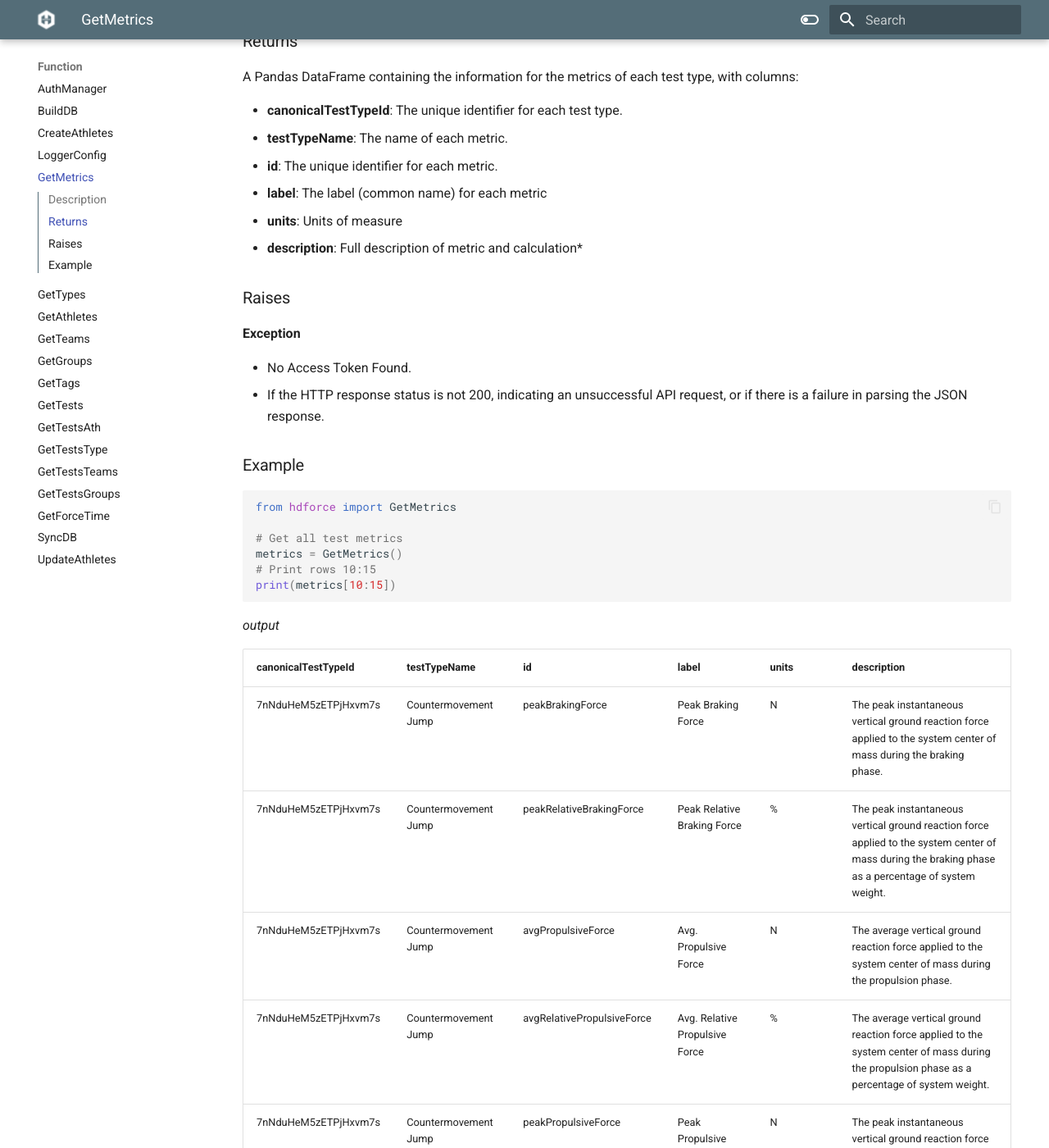
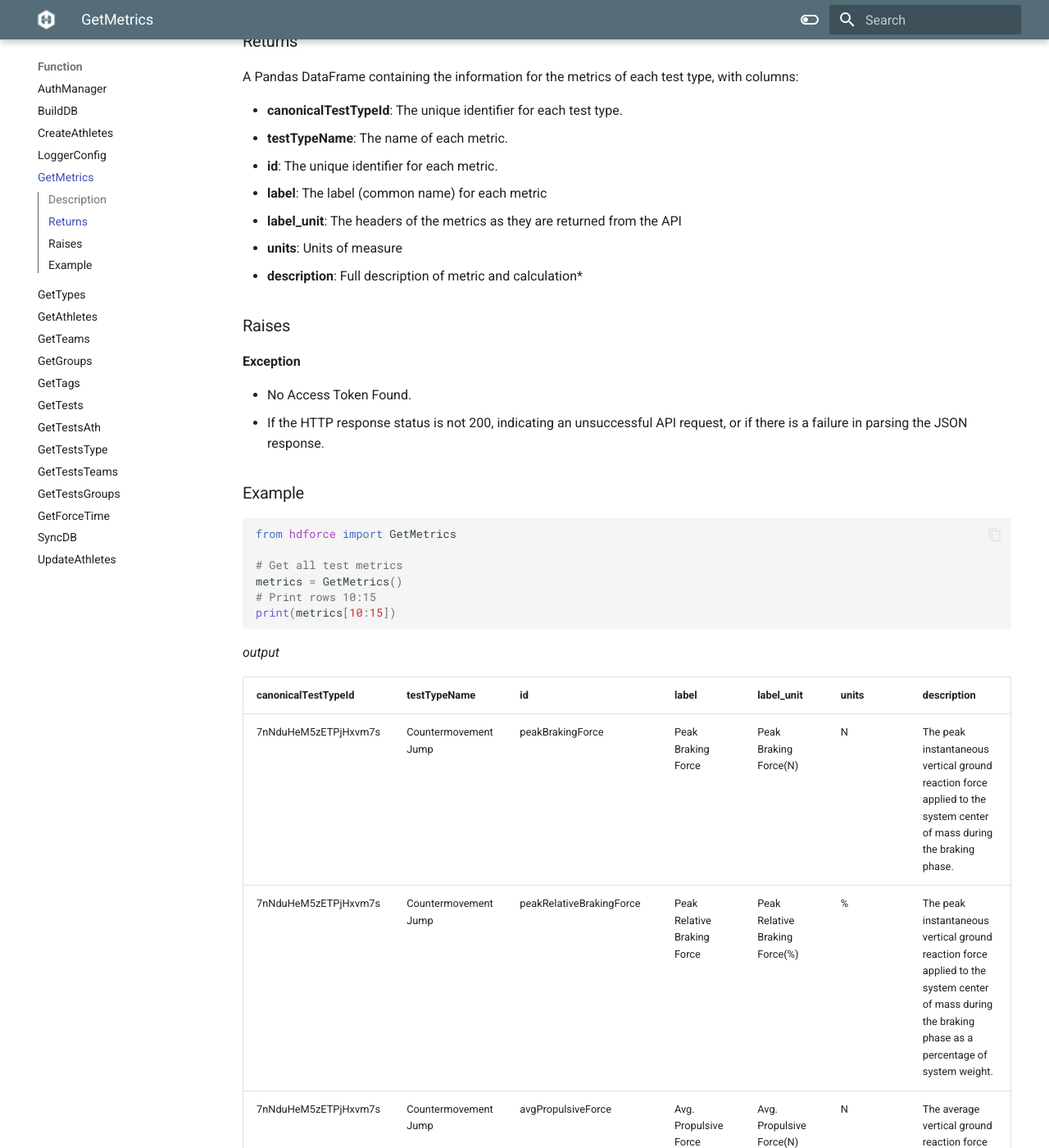
Before and after one commit to HawkinDynamics/hawkinPy, an MkDocs documentation site: the page built from docs/Functions/GetMetrics.md, in a window 1280 px wide and 1400 px high, scrolled down 354 px. Shown: the whole window at 82% size. Built offline with MkDocs 1.6.1 and Material for MkDocs 9.7.7, drawn with Linux system fonts in a browser that asks for light colours; some of the changed text lies outside the part shown.

Commit message:
updated GetForceTime and docs pages

```diff
--- a/docs/Functions/GetMetrics.md
+++ b/docs/Functions/GetMetrics.md
@@ -10,6 +10,7 @@ A Pandas DataFrame containing the information for the metrics of each test type,
 * __testTypeName__: The name of each metric.
 * __id__: The unique identifier for each metric.
 * __label__: The label (common name) for each metric
+* __label_unit__: The headers of the metrics as they are returned from the API
 * __units__: Units of measure
 * __description__: Full description of metric and calculation*
 
@@ -34,10 +35,10 @@ print(metrics[10:15])
 
 _output_
 
-| canonicalTestTypeId | testTypeName        | id                        | label                          | units | description                                                                                                                                 |
-|---------------------|---------------------|---------------------------|--------------------------------|-------|---------------------------------------------------------------------------------------------------------------------------------------------|
-| 7nNduHeM5zETPjHxvm7s | Countermovement Jump | peakBrakingForce          | Peak Braking Force             | N     | The peak instantaneous vertical ground reaction force applied to the system center of mass during the braking phase.                       |
-| 7nNduHeM5zETPjHxvm7s | Countermovement Jump | peakRelativeBrakingForce  | Peak Relative Braking Force    | %     | The peak instantaneous vertical ground reaction force applied to the system center of mass during the braking phase as a percentage of system weight. |
-| 7nNduHeM5zETPjHxvm7s | Countermovement Jump | avgPropulsiveForce        | Avg. Propulsive Force          | N     | The average vertical ground reaction force applied to the system center of mass during the propulsion phase.                              |
-| 7nNduHeM5zETPjHxvm7s | Countermovement Jump | avgRelativePropulsiveForce| Avg. Relative Propulsive Force | %     | The average vertical ground reaction force applied to the system center of mass during the propulsion phase as a percentage of system weight. |
-| 7nNduHeM5zETPjHxvm7s | Countermovement Jump | peakPropulsiveForce       | Peak Propulsive Force          | N     | The peak instantaneous vertical ground reaction force applied to the system center of mass during the propulsion phase.                   |
+| canonicalTestTypeId  | testTypeName         | id                        | label                          | label_unit                        | units | description                                                                                                                                 |
+|----------------------|----------------------|---------------------------|--------------------------------|------------|-------|---------------------------------------------------------------------------------------------------------------------------------------------|
+| 7nNduHeM5zETPjHxvm7s | Countermovement Jump | peakBrakingForce          | Peak Braking Force             | Peak Braking Force(N)             | N     | The peak instantaneous vertical ground reaction force applied to the system center of mass during the braking phase.                       |
+| 7nNduHeM5zETPjHxvm7s | Countermovement Jump | peakRelativeBrakingForce  | Peak Relative Braking Force    | Peak Relative Braking Force(%)    | %     | The peak instantaneous vertical ground reaction force applied to the system center of mass during the braking phase as a percentage of system weight. |
+| 7nNduHeM5zETPjHxvm7s | Countermovement Jump | avgPropulsiveForce        | Avg. Propulsive Force          | Avg. Propulsive Force(N)          | N     | The average vertical ground reaction force applied to the system center of mass during the propulsion phase.                              |
+| 7nNduHeM5zETPjHxvm7s | Countermovement Jump | avgRelativePropulsiveForce| Avg. Relative Propulsive Force | Avg. Relative Propulsive Force(%) | %     | The average vertical ground reaction force applied to the system center of mass during the propulsion phase as a percentage of system weight. |
+| 7nNduHeM5zETPjHxvm7s | Countermovement Jump | peakPropulsiveForce       | Peak Propulsive Force          | Peak Propulsive Force(N)          |N     | The peak instantaneous vertical ground reaction force applied to the system center of mass during the propulsion phase.                   |
--- a/mkdocs.yml
+++ b/mkdocs.yml
@@ -5,6 +5,7 @@ nav:
     - Authentication: UserGuide/EnvSetUp.md
     - Get Your Data: UserGuide/GetData.md
     - Example Usage: UserGuide/Examples.md
+    - Creating A Local Database: UserGuide/LocalDatabase.md
   - Function:
     - AuthManager: Functions/AuthManager.md
     - BuildDB: Functions/BuildDB.md
```
Also changed, not shown: docs/UserGuide/LocalDatabase.md (added, +115 -0 lines), 2 other files.
